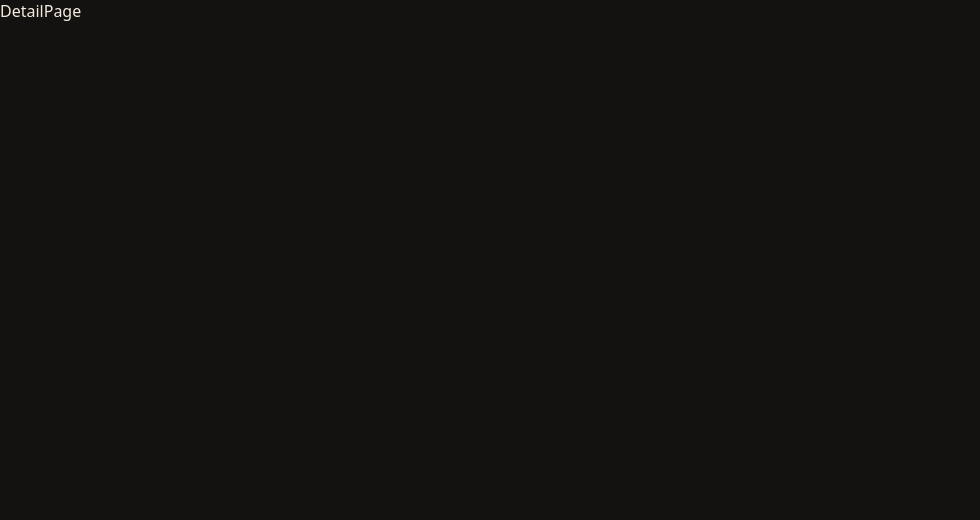
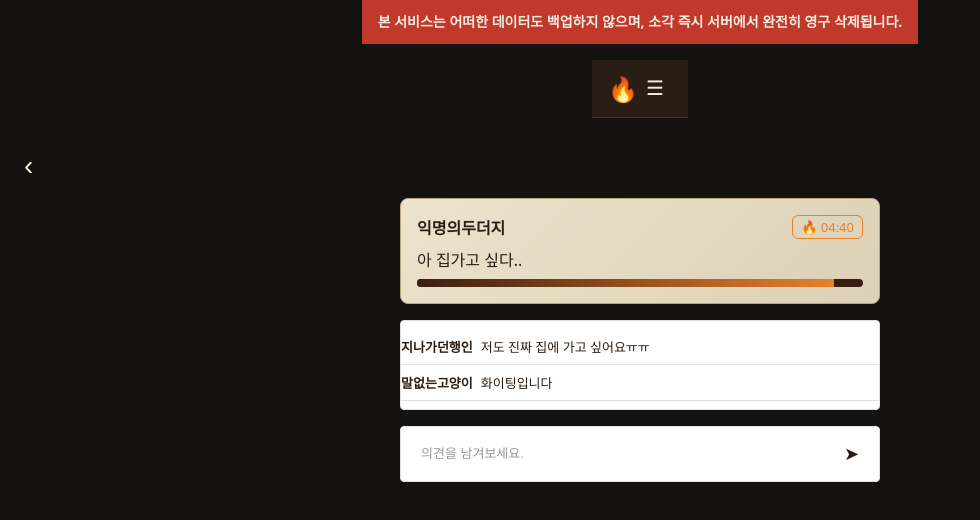
Before and after one commit to likelion-hufs-14th/fe-mini-Session-code, a React app in the folder frontend/: page /feed/1 in a window 1280 px wide. Shown: the top 520 px of the page, without its empty margins (0-980 px from the left). Built offline with nearby package versions, Linux system fonts and the light colour scheme; the HTML template or start-up script is replaced by a standard one.

Commit message:
feat(frontend): FeedPage·DetailPage(SAMPLE, 데이터 이음새 TODO)

```diff
--- /dev/null
+++ b/frontend/src/pages/DetailPage.css
@@ -0,0 +1,31 @@
+/** 상세 화면 레이아웃 — 카드는 중앙, 댓글 목록·입력은 하단에 쌓는다. */
+.detail {
+  min-height: 100vh;
+  display: flex;
+  flex-direction: column;
+  align-items: center;
+  gap: 16px;
+  padding: 0 24px 48px;
+  background: var(--color-bg);
+}
+
+.detail__back {
+  align-self: flex-start;
+  margin-top: 16px;
+  border: none;
+  background: none;
+  color: var(--color-text);
+  font-size: 28px;
+  cursor: pointer;
+}
+
+.detail .paper-card {
+  width: 100%;
+  max-width: 480px;
+}
+
+.detail .comment-list,
+.detail .comment-input {
+  width: 100%;
+  max-width: 480px;
+}
--- a/frontend/src/pages/DetailPage.jsx
+++ b/frontend/src/pages/DetailPage.jsx
@@ -1,2 +1,25 @@
-/** (임시) 이후 태스크에서 구현. */
-export default function DetailPage() { return <div>DetailPage</div>; }
+/** 상세 — 카드 + 댓글 리스트/입력(읽기+댓글). */
+import { useNavigate } from "react-router-dom";
+import TopWarningBanner from "../components/layout/TopWarningBanner";
+import Header from "../components/layout/Header";
+import PaperCard from "../components/paper/PaperCard";
+import CommentList from "../components/comment/CommentList";
+import CommentInput from "../components/comment/CommentInput";
+import { SAMPLE_POST, SAMPLE_COMMENTS } from "../utils/sampleData";
+import "./DetailPage.css";
+
+export default function DetailPage() {
+  const navigate = useNavigate();
+  const post = SAMPLE_POST;          // TODO(실습): useParams + getPost(id)
+  const comments = SAMPLE_COMMENTS;  // TODO(실습): getComments(id)
+  const handleSubmit = (text) => { /* TODO: createComment(id, {nickname, content}) 후 목록 갱신 */ };
+  return (
+    <div className="detail">
+      <TopWarningBanner /><Header />
+      <button className="detail__back" onClick={() => navigate(-1)}>‹</button>
+      <PaperCard post={post} variant="detail" />
+      <CommentList comments={comments} />
+      <CommentInput onSubmit={handleSubmit} />
+    </div>
+  );
+}
--- /dev/null
+++ b/frontend/src/pages/FeedPage.css
@@ -0,0 +1,13 @@
+/** 피드 화면 레이아웃 — 어두운 배경에 종이 카드 3열 그리드. */
+.feed {
+  min-height: 100vh;
+  background: var(--color-bg);
+  padding-bottom: 48px;
+}
+
+.feed__grid {
+  display: grid;
+  grid-template-columns: repeat(3, 1fr);
+  gap: 16px;
+  padding: 24px;
+}
--- a/frontend/src/pages/FeedPage.jsx
+++ b/frontend/src/pages/FeedPage.jsx
@@ -1,2 +1,24 @@
-/** (임시) 이후 태스크에서 구현. */
-export default function FeedPage() { return <div>FeedPage</div>; }
+/** 피드 — 종이 카드 그리드. 좋아요/싫어요·상세 이동. */
+import { useNavigate } from "react-router-dom";
+import TopWarningBanner from "../components/layout/TopWarningBanner";
+import PaperCard from "../components/paper/PaperCard";
+import { SAMPLE_POSTS } from "../utils/sampleData";
+import "./FeedPage.css";
+
+export default function FeedPage() {
+  const navigate = useNavigate();
+  const posts = SAMPLE_POSTS; // TODO(실습): useState + useEffect(getPosts) 로 교체
+  const handleLike = (id) => { /* TODO: likePost(id) 후 목록 갱신 */ };
+  const handleDislike = (id) => { /* TODO: dislikePost(id) 후 목록 갱신 */ };
+  return (
+    <div className="feed">
+      <TopWarningBanner />
+      <div className="feed__grid">
+        {posts.map((p) => (
+          <PaperCard key={p.id} post={p} onLike={handleLike} onDislike={handleDislike}
+                     onClick={() => navigate(`/feed/${p.id}`)} />
+        ))}
+      </div>
+    </div>
+  );
+}
```
